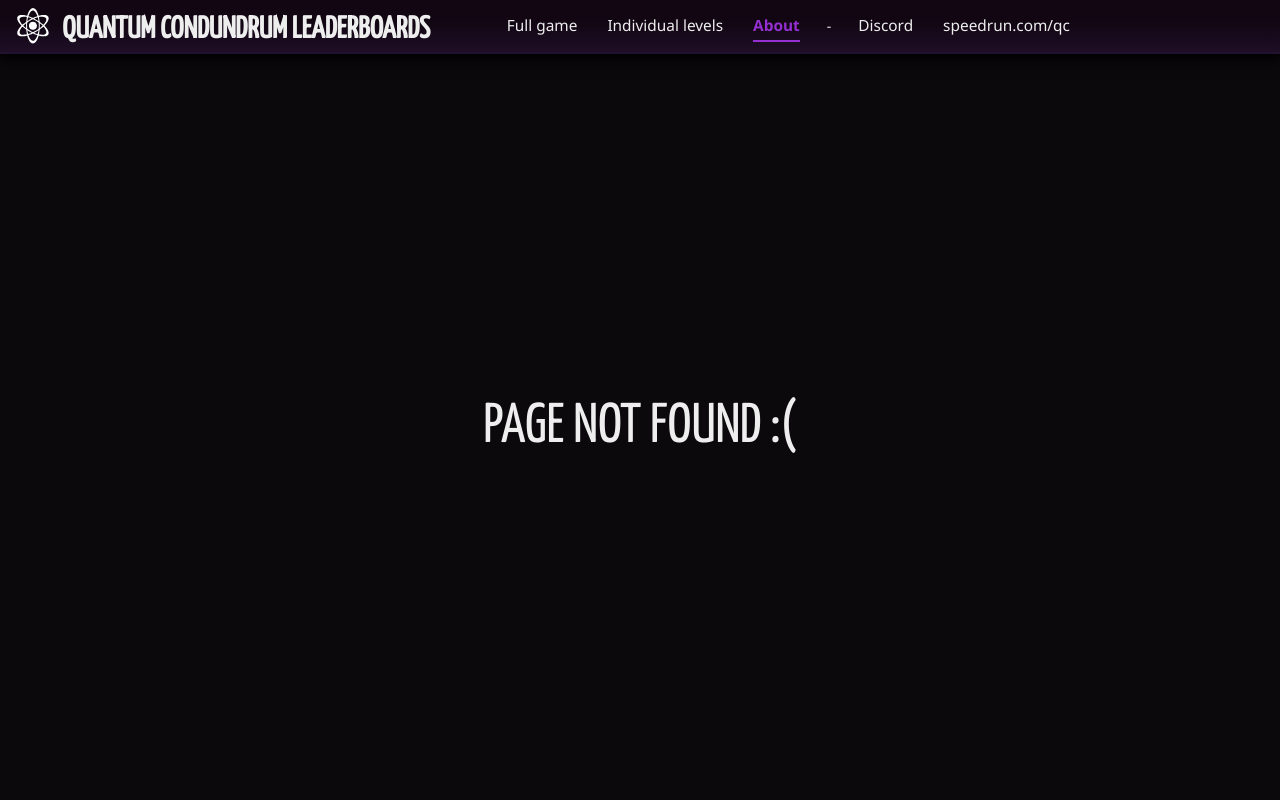
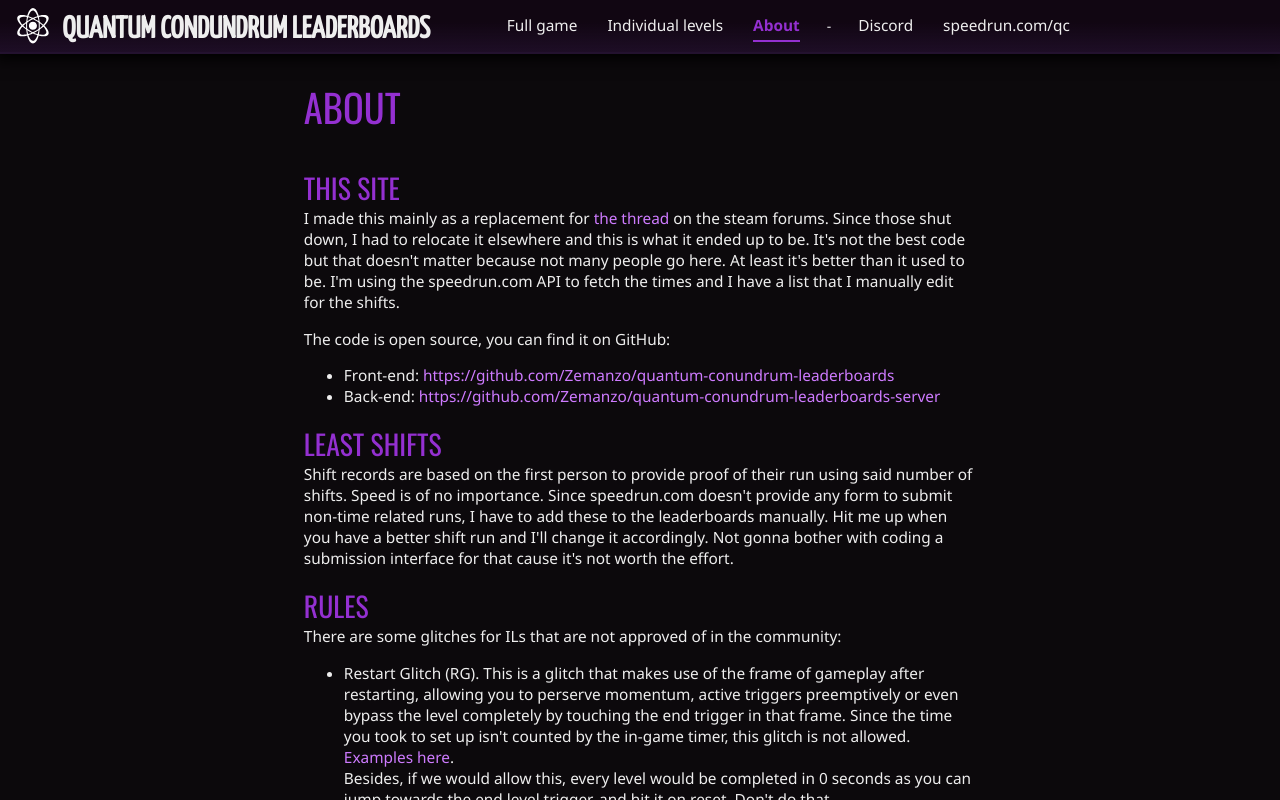
Before and after one commit to Zemanzo/quantum-conundrum-leaderboards, a React (Create React App) app: page /about in a window 1280 px wide. Before the commit this address had no page. Built offline with nearby package versions, Linux system fonts and the light colour scheme.

Commit message:
Added about and error message when backend is down

```diff
--- /dev/null
+++ b/src/about/About.style.tsx
@@ -0,0 +1,40 @@
+import styled from "styled-components";
+
+export const StyledAbout = styled.div`
+  height: 100%;
+  font-size: 1.1em;
+  max-width: 80ch;
+  margin: auto;
+  padding: 16px;
+
+  a {
+    color: #ce7bff;
+    text-decoration: none;
+
+    :hover {
+      text-decoration: underline;
+    }
+  }
+
+  h2 {
+    font-family: Oswald, sans-serif;
+    font-weight: 500;
+    font-size: 2.5em;
+    margin: 8px 0 32px 0;
+    color: var(--theme-purple);
+    text-transform: uppercase;
+  }
+
+  h3 {
+    font-family: Oswald, sans-serif;
+    font-weight: 500;
+    font-size: 1.8em;
+    margin: 8px 0 0 0;
+    color: var(--theme-purple);
+    text-transform: uppercase;
+  }
+
+  p {
+    margin: 0 0 16px 0;
+  }
+`;
--- /dev/null
+++ b/src/about/About.tsx
@@ -0,0 +1,80 @@
+import { StyledAbout } from "./About.style";
+
+export default function About() {
+  return (
+    <StyledAbout>
+      <h2>About</h2>
+      <h3>This site</h3>
+      <p>
+        I made this mainly as a replacement for{" "}
+        <a href="https://qc.zemanzo.nl/thread/">the thread</a> on the steam
+        forums. Since those shut down, I had to relocate it elsewhere and this
+        is what it ended up to be. It's not the best code but that doesn't
+        matter because not many people go here. At least it's better than it
+        used to be. I'm using the speedrun.com API to fetch the times and I have
+        a list that I manually edit for the shifts.
+      </p>
+      <p>
+        The code is open source, you can find it on GitHub:
+        <ul>
+          <li>
+            Front-end:{" "}
+            <a href="https://github.com/Zemanzo/quantum-conundrum-leaderboards">
+              https://github.com/Zemanzo/quantum-conundrum-leaderboards
+            </a>
+          </li>
+          <li>
+            Back-end:{" "}
+            <a href="https://github.com/Zemanzo/quantum-conundrum-leaderboards-server">
+              https://github.com/Zemanzo/quantum-conundrum-leaderboards-server
+            </a>
+          </li>
+        </ul>
+      </p>
+      <h3>Least Shifts</h3>
+      <p>
+        Shift records are based on the first person to provide proof of their
+        run using said number of shifts. Speed is of no importance. Since
+        speedrun.com doesn't provide any form to submit non-time related runs, I
+        have to add these to the leaderboards manually. Hit me up when you have
+        a better shift run and I'll change it accordingly. Not gonna bother with
+        coding a submission interface for that cause it's not worth the effort.
+      </p>
+      <h3>Rules</h3>
+      There are some glitches for ILs that are not approved of in the community:
+      <p>
+        <ul>
+          <li>
+            Restart Glitch (RG). This is a glitch that makes use of the frame of
+            gameplay after restarting, allowing you to perserve momentum, active
+            triggers preemptively or even bypass the level completely by
+            touching the end trigger in that frame. Since the time you took to
+            set up isn't counted by the in-game timer, this glitch is not
+            allowed.{" "}
+            <a href="https://www.youtube.com/watch?v=eTwE3QN8OCk">Examples</a>{" "}
+            <a href="https://www.youtube.com/watch?v=HRq0TXN-wqs">here</a>.
+            <br />
+            Besides, if we would allow this, every level would be completed in 0
+            seconds as you can jump towards the end level trigger, and hit it on
+            reset. Don't do that.
+          </li>
+          <li>
+            Continue Glitch (CG). This makes use of going through the game and
+            opening up the level you wish to run. However, one does not enter
+            the level yet, allowing it to set up before starting the time. Since
+            the time you took to set up isn't counted by the in-game timer, this
+            glitch is not allowed.{" "}
+            <a href="https://youtu.be/JyRU7xvOvdM?t=52s">Example here</a>.
+          </li>
+        </ul>
+      </p>
+      <h3>Tools</h3>
+      <p>
+        There's no known way to open a console of sorts in the game, but you can
+        still run commands through the bindings file. I've summed up my findings
+        so far in <a href="https://pastebin.com/yCuUERNL">this pastebin</a>.
+        Don't cheat.
+      </p>
+    </StyledAbout>
+  );
+}
--- a/src/index.tsx
+++ b/src/index.tsx
@@ -2,6 +2,7 @@
 import ReactDOM from "react-dom/client";
 import { Navigate, RouteObject, RouterProvider } from "react-router";
 import { createBrowserRouter } from "react-router-dom";
+import About from "./about/About";
 import FullGame from "./full-game/FullGame";
 import "./index.css";
 import IndividualLevels from "./individual-levels/IndividualLevels";
@@ -21,6 +22,10 @@
   {
     path: "/individual-levels",
     element: <IndividualLevels />,
+  },
+  {
+    path: "/about",
+    element: <About />,
   },
   {
     path: "/submit",
--- /dev/null
+++ b/src/individual-levels/ErrorBanner.style.tsx
@@ -0,0 +1,22 @@
+import styled from "styled-components";
+
+export const StyledError = styled.div`
+  grid-column: span 5;
+  font-family: Oswald, sans-serif;
+  font-weight: 300;
+  font-size: 1.5em;
+  margin: 32px 0 0 0;
+  padding: 0 32px 8px 32px;
+  background: repeating-linear-gradient(
+    45deg,
+    #4b4320,
+    #4b4320 10px,
+    #222 10px,
+    #222 20px
+  );
+  text-shadow: #000 0px 0px 2px, #000 0px 0px 5px;
+
+  h2 {
+    margin: 0;
+  }
+`;
--- /dev/null
+++ b/src/individual-levels/ErrorBanner.tsx
@@ -0,0 +1,8 @@
+import { WithChildren } from "../types";
+import { StyledError } from "./ErrorBanner.style";
+
+type ErrorBannerProps = WithChildren;
+
+export default function ErrorBanner({ children }: ErrorBannerProps) {
+  return <StyledError>{children}</StyledError>;
+}
--- a/src/individual-levels/IndividualLevels.tsx
+++ b/src/individual-levels/IndividualLevels.tsx
@@ -13,6 +13,7 @@
 import { DataContext } from "./DataContext";
 import { updatedShiftsReducer } from "./shiftsReducer";
 import { updatedRunsReducer } from "./runsReducer";
+import ErrorBanner from "./ErrorBanner";
 
 const groupedLevels = groupArrayByProperty(LEVELS, "wing");
 
@@ -46,8 +47,11 @@
     {}
   );
 
-  const { isLoading: isLoadingRuns, data: runsResponse } =
-    useFetch<ApiResponseRuns>("http://localhost:3005/api/runs");
+  const {
+    isLoading: isLoadingRuns,
+    data: runsResponse,
+    error,
+  } = useFetch<ApiResponseRuns>("http://localhost:3005/api/runs");
   const { isLoading: isLoadingUsers, data: users } = useFetch<ApiResponseUsers>(
     "http://localhost:3005/api/users"
   );
@@ -79,6 +83,15 @@
 
   return (
     <StyledLevels>
+      {error && (
+        <ErrorBanner>
+          <h2>⚠️ Could not fetch data...</h2>
+          <div>
+            The backend is probably down, go send angry messages at Zemanzo
+            until it is fixed.
+          </div>
+        </ErrorBanner>
+      )}
       <DataContext.Provider value={dataContext}>
         {sections}
       </DataContext.Provider>
```
